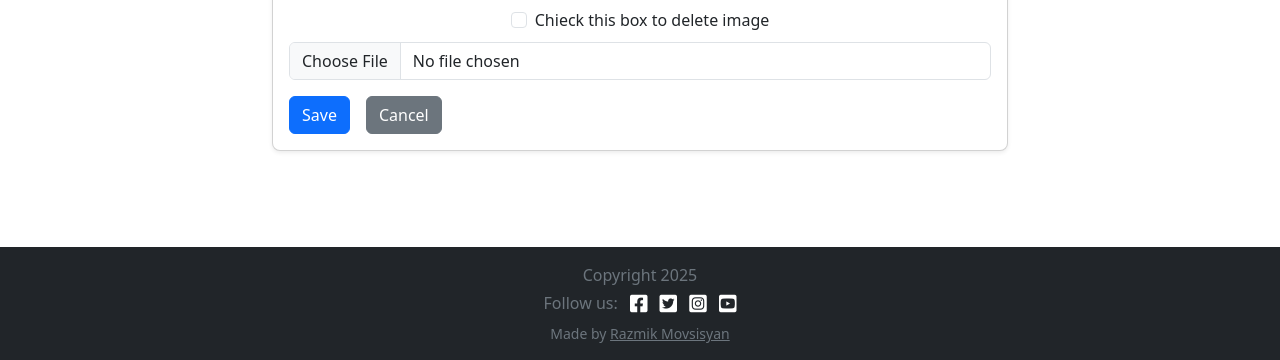
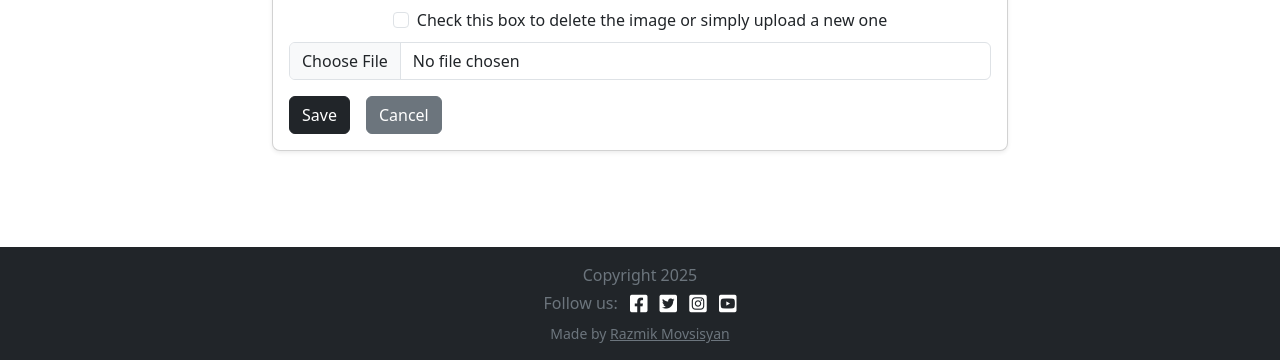
Before and after one commit to RazmikMovsisyan/microblogify, a Django app: a page that uses blog/templates/blog/post_form.html in a window 1280 px wide. Shown: the part 591-951 px from the top of the page. Run offline with Django 4.2, Linux system fonts and the light colour scheme; a user stored in the database is signed in; tables that the repository leaves empty hold one stand-in row (values such as "Sample post"); some libraries are stand-ins or nearby versions; some web fonts are replaced.

Commit message:
Style buttons sign in and sing up also edit post image text

```diff
--- a/blog/templates/account/login.html
+++ b/blog/templates/account/login.html
@@ -9,7 +9,7 @@
       {% csrf_token %}
       {{ form|crispy }}
       <div class="d-grid">
-        <button type="submit" class="btn btn-primary">Login</button>
+        <button type="submit" class="btn btn-dark">Login</button>
       </div>
     </form>
     <p class="text-center mt-5">Don’t have an account? <a href="{% url 'account_signup' %}">Sign up</a>.</p>
--- a/blog/templates/account/signup.html
+++ b/blog/templates/account/signup.html
@@ -9,7 +9,7 @@
       {% csrf_token %}
       {{ form|crispy }}
       <div class="d-grid">
-        <button type="submit" class="btn btn-success">Create Account</button>
+        <button type="submit" class="btn btn-dark">Create Account</button>
       </div>
     </form>
     <p class="text-center mt-5">You already have an account? <a href="{% url 'account_login' %}">Log in</a>.</p>
--- a/blog/templates/blog/post_form.html
+++ b/blog/templates/blog/post_form.html
@@ -28,7 +28,7 @@
                        style="max-width: auto; height: auto;">
                   <div class="form-check d-inline-block">
                     <input class="form-check-input" type="checkbox" name="image-clear" id="image-clear_id">
-                    <label class="form-check-label" for="image-clear_id">Chieck this box to delete image</label>
+                    <label class="form-check-label" for="image-clear_id">Check this box to delete the image or simply upload a new one</label>
                   </div>
                 </div>
               {% endif %}
@@ -39,7 +39,7 @@
 
 
             <div class="d-grid gap-2 d-md-flex">
-              <button type="submit" class="btn btn-primary">Save</button>
+              <button type="submit" class="btn btn-dark">Save</button>
               <a href="{% url 'post_list' %}" class="btn btn-secondary ms-2">Cancel</a>
             </div>
           </form>
@@ -66,7 +66,7 @@
                    class="img-fluid d-block mx-auto mb-2">
               <div class="form-check d-inline-block">
                 <input class="form-check-input" type="checkbox" name="image-clear" id="image-clear_id">
-                <label class="form-check-label" for="image-clear_id">Chieck this box to delete image</label>
+                <label class="form-check-label" for="image-clear_id">Check this box to delete the image or simply upload a new one</label>
               </div>
             </div>
           {% endif %}
@@ -76,7 +76,7 @@
         </div>
 
         <div class="d-grid gap-2">
-          <button type="submit" class="btn btn-primary">Save</button>
+          <button type="submit" class="btn btn-dark">Save</button>
           <a href="{% url 'post_list' %}" class="btn btn-secondary">Cancel</a>
         </div>
       </form>
```
